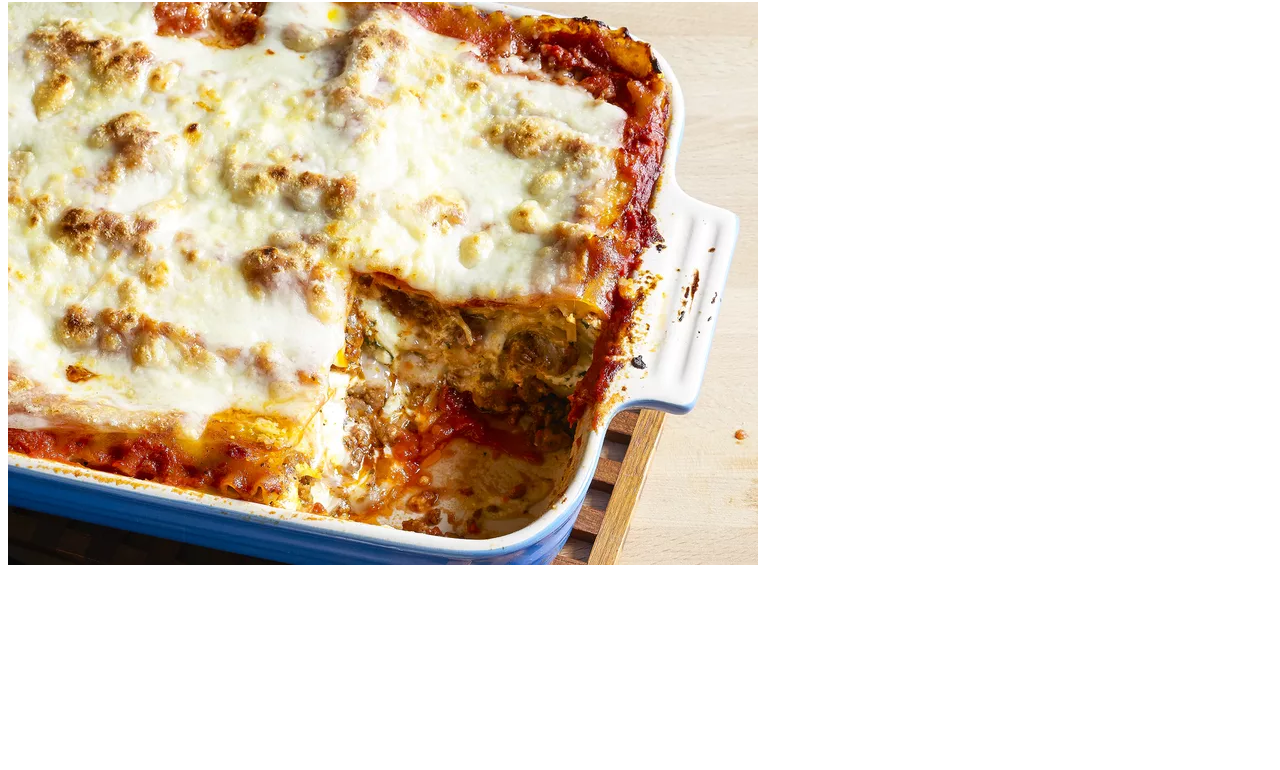
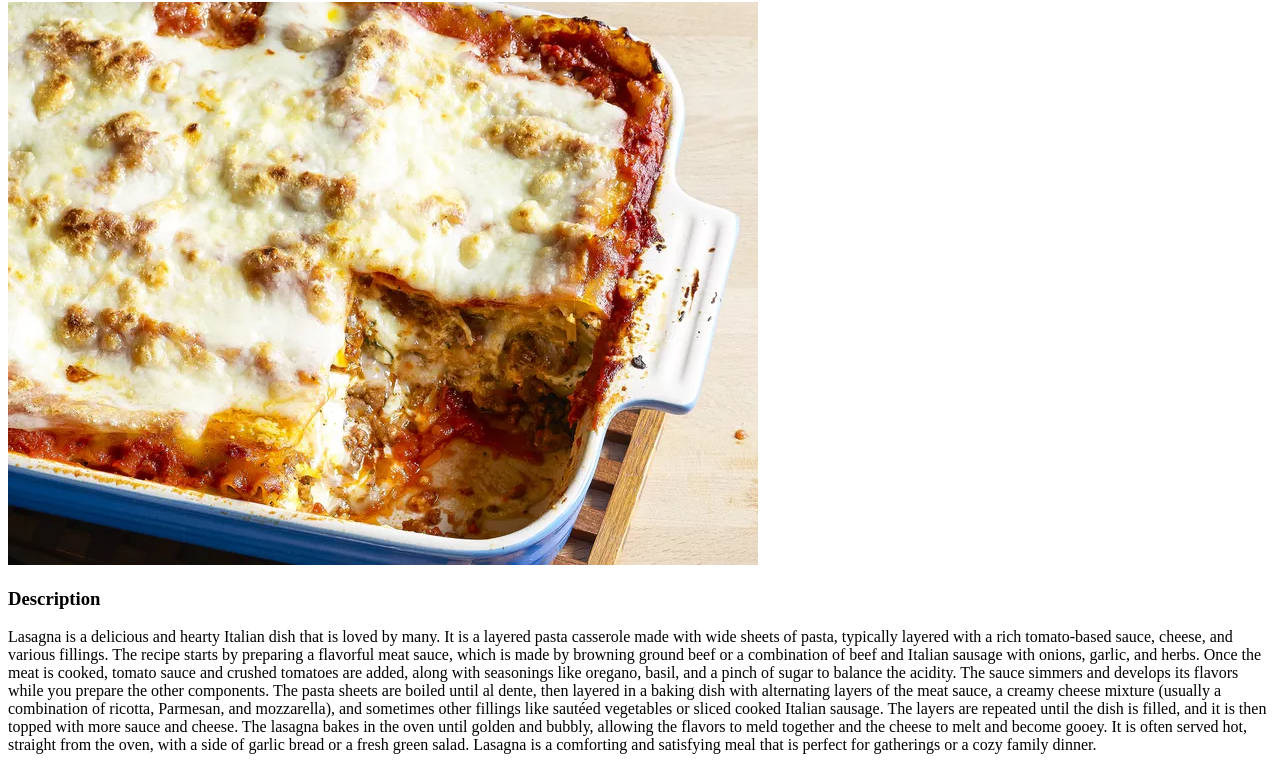
Before and after one commit to fatihemrecan/odin-recipes, a plain HTML site: page recipes/lasagna.html in a window 1280 px wide. Shown: the part 78-848 px from the top of the page. Before the commit the page ends 800 px from the top, so only its background shows below. Drawn offline with Linux system fonts and the light colour scheme.

Commit message:
Add description to lasagna.html

```diff
--- a/recipes/lasagna.html
+++ b/recipes/lasagna.html
@@ -7,6 +7,8 @@
     <body>
         <h1>Lasagna</h1>
         <img src="../img/lasagna.jpg" alt="a completed lasagna dish">
+        <h3>Description</h3>
+        <p>Lasagna is a delicious and hearty Italian dish that is loved by many. It is a layered pasta casserole made with wide sheets of pasta, typically layered with a rich tomato-based sauce, cheese, and various fillings. The recipe starts by preparing a flavorful meat sauce, which is made by browning ground beef or a combination of beef and Italian sausage with onions, garlic, and herbs. Once the meat is cooked, tomato sauce and crushed tomatoes are added, along with seasonings like oregano, basil, and a pinch of sugar to balance the acidity. The sauce simmers and develops its flavors while you prepare the other components. The pasta sheets are boiled until al dente, then layered in a baking dish with alternating layers of the meat sauce, a creamy cheese mixture (usually a combination of ricotta, Parmesan, and mozzarella), and sometimes other fillings like sautéed vegetables or sliced cooked Italian sausage. The layers are repeated until the dish is filled, and it is then topped with more sauce and cheese. The lasagna bakes in the oven until golden and bubbly, allowing the flavors to meld together and the cheese to melt and become gooey. It is often served hot, straight from the oven, with a side of garlic bread or a fresh green salad. Lasagna is a comforting and satisfying meal that is perfect for gatherings or a cozy family dinner.</p>
 
     </body>
 </html>
```
